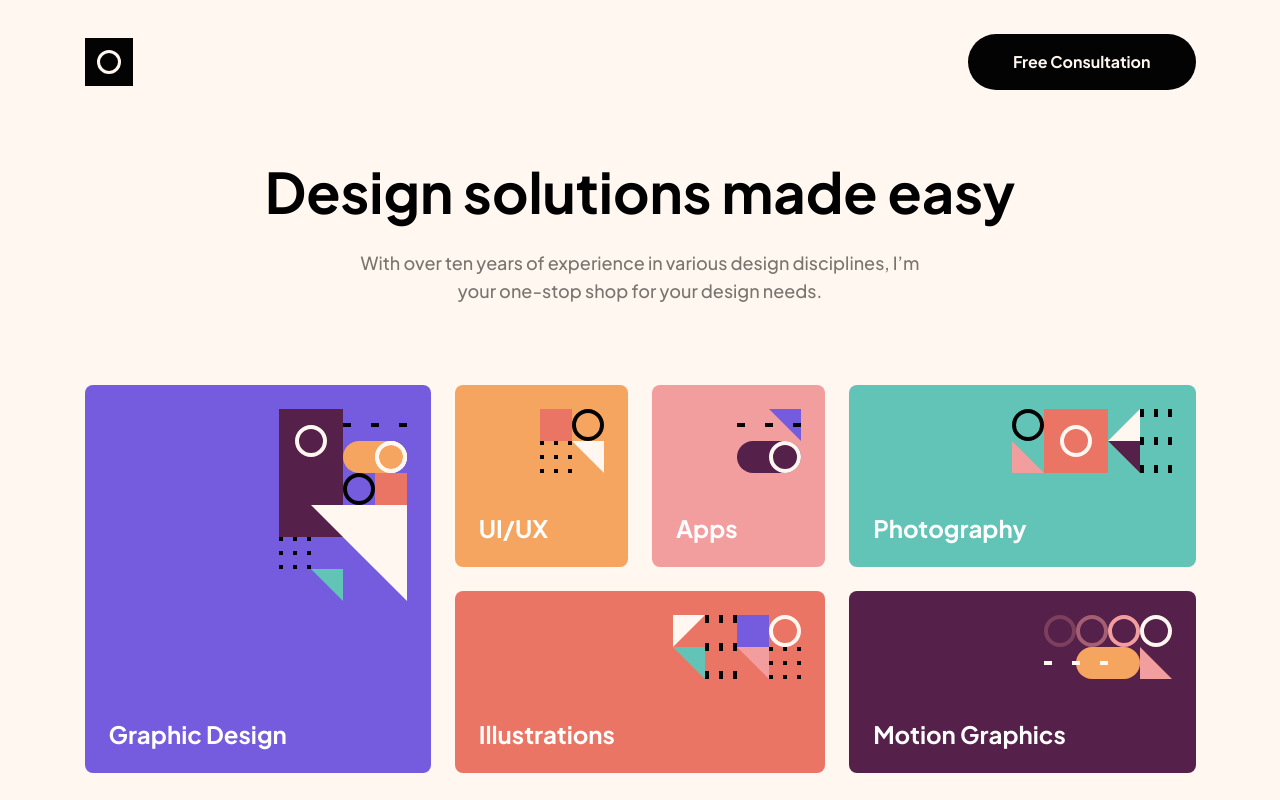
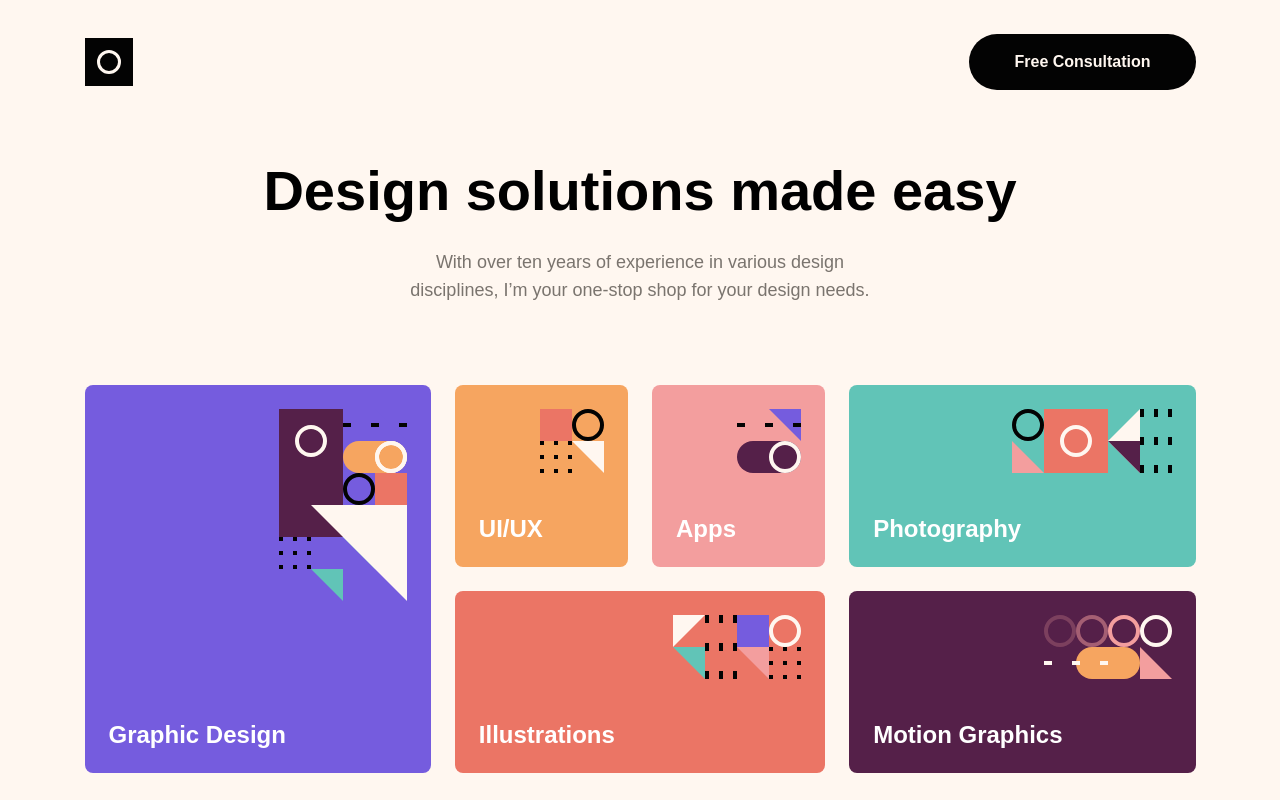
Before and after one commit to FelipeAmorimDev/Single-page-design-portfolio-react, a React (Vite) app: page / in a window 1280 px wide. Shown: the top 800 px of the page. Built offline with nearby package versions, Linux system fonts and the light colour scheme.

Commit message:
feat: Fontes agora estão sendo instaladas ao abrir a pagina

```diff
--- a/index.html
+++ b/index.html
@@ -4,12 +4,6 @@
     <meta charset="UTF-8" />
     <meta name="viewport" content="width=device-width, initial-scale=1.0" />
     <title>Single Page Design Portfolio</title>
-    <link rel="preconnect" href="https://fonts.googleapis.com" />
-    <link rel="preconnect" href="https://fonts.gstatic.com" crossorigin />
-    <link
-      href="https://fonts.googleapis.com/css2?family=Plus+Jakarta+Sans:wght@500;700&display=swap"
-      rel="stylesheet"
-    />
   </head>
   <body>
     <div id="root"></div>
--- a/src/App.module.scss
+++ b/src/App.module.scss
@@ -1,7 +1,13 @@
 @import "./Components/variables";
+
+@font-face {
+  font-family: "Plus Jakarta Sans";
+  src: local("Plus Jakarta Sans") url("./fonts/Plus\ Jakarta\ Sans/PlusJakartaSans-Bold.ttf") format('truetype');
+}
 
 body {
   font-family: "Plus Jakarta Sans", sans-serif;
+  font-weight: 500;
   background-color: $color-9;
   margin: 0;
 }
```
Also changed, not shown: src/fonts/Plus Jakarta Sans/PlusJakartaSans-Bold.ttf (added), src/fonts/Plus Jakarta Sans/PlusJakartaSans-Medium.ttf (added).
